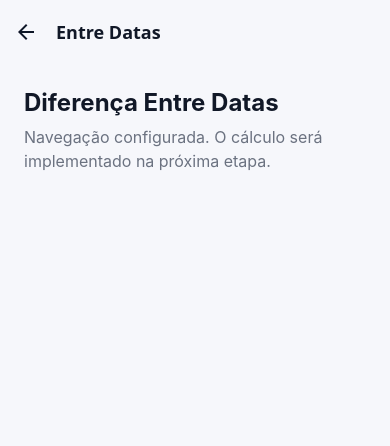
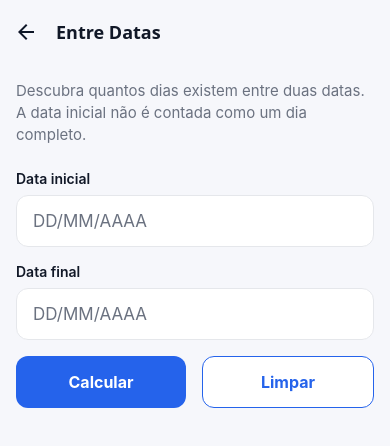
Before and after one commit to FelhipeBrito/pocket-tools, a React Native app: screen /DateDifference in a window 390 px wide. Shown: the top 446 px of the page. Built offline with nearby package versions, Linux system fonts and the light colour scheme.

Commit message:
feat: implement date difference calculator

```diff
--- a/src/screens/DateDifferenceScreen.tsx
+++ b/src/screens/DateDifferenceScreen.tsx
@@ -1,5 +1,220 @@
-import { ToolScreenPlaceholder } from '../components/ToolScreenPlaceholder';
+import { useState } from 'react';
+import {
+  Keyboard,
+  KeyboardAvoidingView,
+  Platform,
+  Pressable,
+  ScrollView,
+  StyleSheet,
+  Text,
+  View,
+} from 'react-native';
+import { InputField } from '../components/InputField';
+import { ResultCard } from '../components/ResultCard';
+import { colors, radius, spacing } from '../constants/theme';
+import {
+  calculateDateDifference,
+  formatDateInput,
+  parseDateInput,
+  type DateDifferenceResults,
+} from '../utils/dates';
+import { formatNumber } from '../utils/formatters';
 
 export function DateDifferenceScreen() {
-  return <ToolScreenPlaceholder title="Diferença Entre Datas" />;
+  const [initialDateInput, setInitialDateInput] = useState('');
+  const [finalDateInput, setFinalDateInput] = useState('');
+  const [calculation, setCalculation] =
+    useState<DateDifferenceResults | null>(null);
+  const [error, setError] = useState<string | null>(null);
+
+  function updateInitialDate(value: string) {
+    setInitialDateInput(formatDateInput(value));
+    setCalculation(null);
+    setError(null);
+  }
+
+  function updateFinalDate(value: string) {
+    setFinalDateInput(formatDateInput(value));
+    setCalculation(null);
+    setError(null);
+  }
+
+  function handleCalculate() {
+    const initialTimestamp = parseDateInput(initialDateInput);
+    const finalTimestamp = parseDateInput(finalDateInput);
+
+    if (initialTimestamp === null || finalTimestamp === null) {
+      setCalculation(null);
+      setError('Informe datas válidas no formato DD/MM/AAAA.');
+      return;
+    }
+
+    if (finalTimestamp < initialTimestamp) {
+      setCalculation(null);
+      setError('A data final deve ser igual ou posterior à data inicial.');
+      return;
+    }
+
+    Keyboard.dismiss();
+    setError(null);
+    setCalculation(
+      calculateDateDifference(initialTimestamp, finalTimestamp),
+    );
+  }
+
+  function handleClear() {
+    Keyboard.dismiss();
+    setInitialDateInput('');
+    setFinalDateInput('');
+    setCalculation(null);
+    setError(null);
+  }
+
+  return (
+    <KeyboardAvoidingView
+      behavior={Platform.OS === 'ios' ? 'padding' : undefined}
+      style={styles.keyboardView}
+    >
+      <ScrollView
+        keyboardShouldPersistTaps="handled"
+        contentContainerStyle={styles.content}
+      >
+        <Text style={styles.description}>
+          Descubra quantos dias existem entre duas datas. A data inicial não é
+          contada como um dia completo.
+        </Text>
+
+        <View style={styles.form}>
+          <InputField
+            label="Data inicial"
+            value={initialDateInput}
+            onChangeText={updateInitialDate}
+            placeholder="DD/MM/AAAA"
+            keyboardType="number-pad"
+          />
+
+          <InputField
+            label="Data final"
+            value={finalDateInput}
+            onChangeText={updateFinalDate}
+            placeholder="DD/MM/AAAA"
+            keyboardType="number-pad"
+          />
+
+          {error ? (
+            <Text accessibilityRole="alert" style={styles.error}>
+              {error}
+            </Text>
+          ) : null}
+
+          <View style={styles.actions}>
+            <Pressable
+              accessibilityRole="button"
+              accessibilityLabel="Calcular diferença entre datas"
+              onPress={handleCalculate}
+              style={({ pressed }) => [
+                styles.button,
+                styles.primaryButton,
+                pressed && styles.buttonPressed,
+              ]}
+            >
+              <Text style={styles.primaryButtonText}>Calcular</Text>
+            </Pressable>
+
+            <Pressable
+              accessibilityRole="button"
+              accessibilityLabel="Limpar datas"
+              onPress={handleClear}
+              style={({ pressed }) => [
+                styles.button,
+                styles.secondaryButton,
+                pressed && styles.buttonPressed,
+              ]}
+            >
+              <Text style={styles.secondaryButtonText}>Limpar</Text>
+            </Pressable>
+          </View>
+        </View>
+
+        {calculation ? (
+          <View style={styles.results}>
+            <ResultCard
+              title="Quantidade de dias"
+              value={`${calculation.days} ${calculation.days === 1 ? 'dia' : 'dias'}`}
+            />
+
+            <ResultCard
+              title="Semanas aproximadas"
+              value={formatNumber(calculation.approximateWeeks)}
+            />
+
+            <ResultCard
+              title="Meses aproximados"
+              value={formatNumber(calculation.approximateMonths)}
+            />
+          </View>
+        ) : null}
+      </ScrollView>
+    </KeyboardAvoidingView>
+  );
 }
+
+const styles = StyleSheet.create({
+  keyboardView: {
+    flex: 1,
+  },
+  content: {
+    padding: spacing.md,
+    paddingBottom: spacing.xl,
+  },
+  description: {
+    marginBottom: spacing.lg,
+    color: colors.muted,
+    fontSize: 15,
+    lineHeight: 22,
+  },
+  form: {
+    gap: spacing.md,
+  },
+  error: {
+    color: '#B42318',
+    fontSize: 14,
+    fontWeight: '600',
+  },
+  actions: {
+    flexDirection: 'row',
+    gap: spacing.md,
+  },
+  button: {
+    flex: 1,
+    minHeight: 52,
+    alignItems: 'center',
+    justifyContent: 'center',
+    borderRadius: radius.md,
+  },
+  primaryButton: {
+    backgroundColor: colors.primary,
+  },
+  secondaryButton: {
+    backgroundColor: colors.surface,
+    borderWidth: 1,
+    borderColor: colors.primary,
+  },
+  buttonPressed: {
+    opacity: 0.8,
+  },
+  primaryButtonText: {
+    color: colors.surface,
+    fontSize: 16,
+    fontWeight: '700',
+  },
+  secondaryButtonText: {
+    color: colors.primary,
+    fontSize: 16,
+    fontWeight: '700',
+  },
+  results: {
+    marginTop: spacing.lg,
+    gap: spacing.md,
+  },
+});
--- /dev/null
+++ b/src/utils/dates.ts
@@ -0,0 +1,66 @@
+const MILLISECONDS_PER_DAY = 86_400_000;
+const AVERAGE_DAYS_PER_MONTH = 365.2425 / 12;
+
+export type DateDifferenceResults = {
+  days: number;
+  approximateWeeks: number;
+  approximateMonths: number;
+};
+
+export function formatDateInput(value: string): string {
+  const digits = value.replace(/\D/g, '').slice(0, 8);
+
+  if (digits.length <= 2) {
+    return digits;
+  }
+
+  if (digits.length <= 4) {
+    return `${digits.slice(0, 2)}/${digits.slice(2)}`;
+  }
+
+  return `${digits.slice(0, 2)}/${digits.slice(2, 4)}/${digits.slice(4)}`;
+}
+
+export function parseDateInput(value: string): number | null {
+  const match = /^(\d{2})\/(\d{2})\/(\d{4})$/.exec(value);
+
+  if (!match) {
+    return null;
+  }
+
+  const day = Number(match[1]);
+  const month = Number(match[2]);
+  const year = Number(match[3]);
+
+  if (year < 1900 || year > 9999) {
+    return null;
+  }
+
+  const timestamp = Date.UTC(year, month - 1, day);
+  const parsedDate = new Date(timestamp);
+
+  if (
+    parsedDate.getUTCFullYear() !== year ||
+    parsedDate.getUTCMonth() !== month - 1 ||
+    parsedDate.getUTCDate() !== day
+  ) {
+    return null;
+  }
+
+  return timestamp;
+}
+
+export function calculateDateDifference(
+  initialTimestamp: number,
+  finalTimestamp: number,
+): DateDifferenceResults {
+  const days = Math.round(
+    (finalTimestamp - initialTimestamp) / MILLISECONDS_PER_DAY,
+  );
+
+  return {
+    days,
+    approximateWeeks: days / 7,
+    approximateMonths: days / AVERAGE_DAYS_PER_MONTH,
+  };
+}
```
